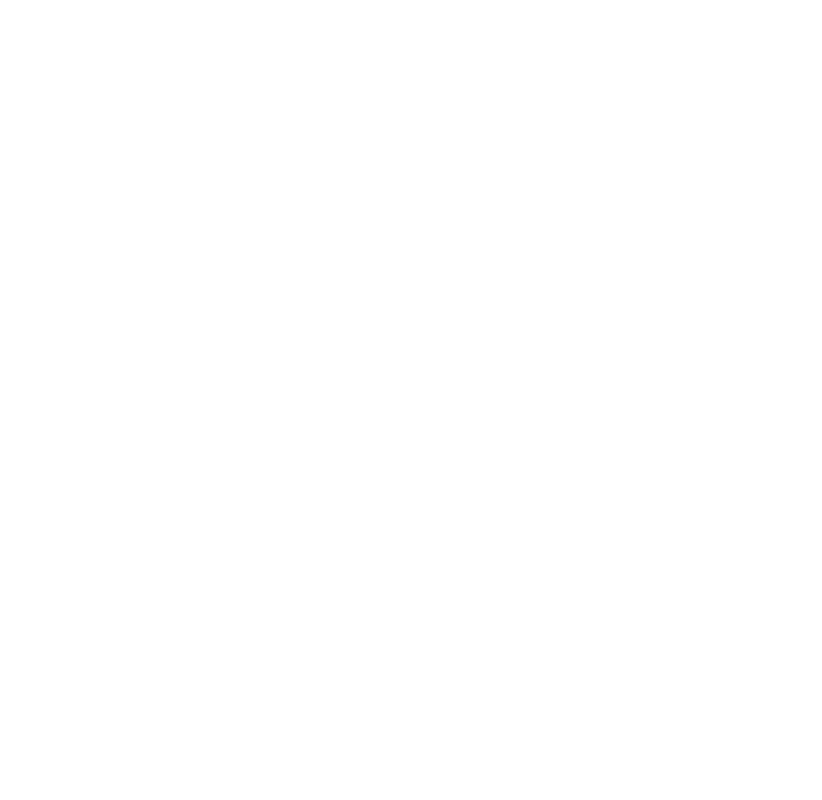
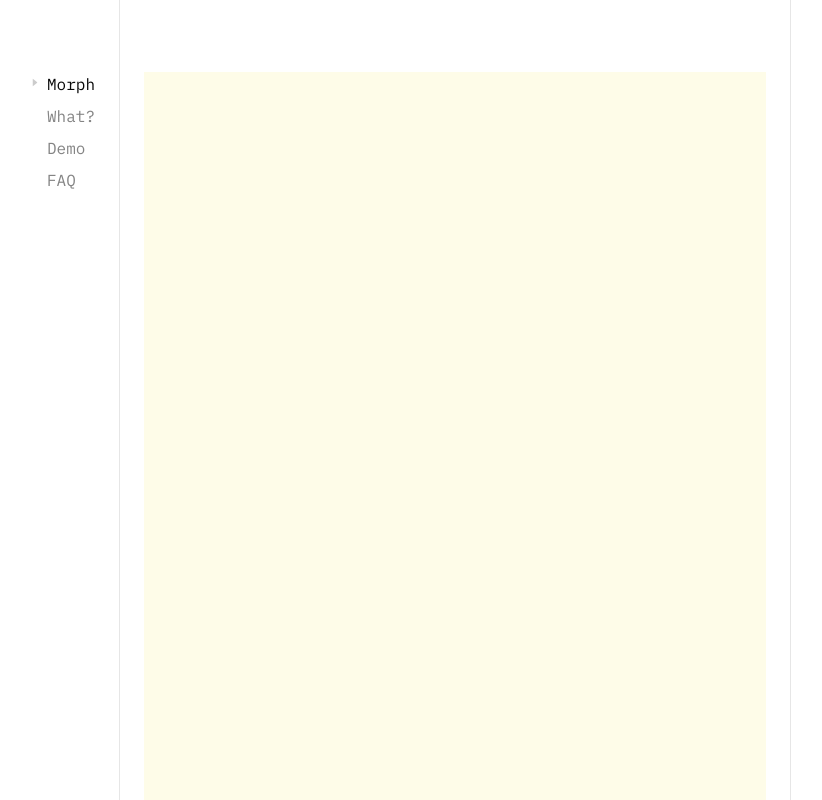
Before and after one commit to madebyvansh/morph, a Next.js app: page / in a window 1280 px wide. Shown: the top 800 px of the page, without its empty margins (309-1131 px from the left). Built offline with nearby package versions, Linux system fonts and the light colour scheme.

Commit message:
feat(sidebar): revamp sidebar

```diff
--- /dev/null
+++ b/app/(landing)/page.tsx
@@ -0,0 +1,13 @@
+import { MainLandingPage } from "@/components/landing/main";
+import { LandingNavbar } from "@/components/landing/navbar";
+
+const LandingPage = () => {
+  return (
+    <div className="w-full min-h-screen flex">
+      <LandingNavbar />
+      <MainLandingPage />
+    </div>
+  );
+};
+
+export default LandingPage;
--- a/app/globals.css
+++ b/app/globals.css
@@ -7,9 +7,9 @@
 @theme inline {
   --color-background: var(--background);
   --color-foreground: var(--foreground);
-  --font-sans: var(--font-inter);
-  --font-mono: var(--font-inter);
-  --font-heading: var(--font-space);
+  --font-sans: var(--font-ibm);
+  --font-mono: var(--font-ibm);
+  --font-heading: var(--font-instrument);
   --color-sidebar-ring: var(--sidebar-ring);
   --color-sidebar-border: var(--sidebar-border);
   --color-sidebar-accent-foreground: var(--sidebar-accent-foreground);
--- a/app/layout.tsx
+++ b/app/layout.tsx
@@ -1,26 +1,24 @@
 import type { Metadata } from "next";
-import { Inter, Space_Grotesk, Geist } from "next/font/google";
+import { IBM_Plex_Mono, Instrument_Sans } from "next/font/google";
 import "./globals.css";
 import { ThemeProvider } from "@/components/theme-provider";
 import { cn } from "@/lib/utils";
 
-const geist = Geist({ subsets: ["latin"], variable: "--font-sans" });
-
-const space = Space_Grotesk({
-  variable: "--font-space",
+const ibm = IBM_Plex_Mono({
+  variable: "--font-ibm",
   subsets: ["latin"],
   weight: ["300", "400", "500", "600", "700"],
 });
 
-const inter = Inter({
-  variable: "--font-inter",
+const instrument = Instrument_Sans({
+  variable: "--font-instrument",
   subsets: ["latin"],
-  weight: ["300", "400", "500", "600", "700"],
+  weight: ["400", "500", "600", "700"],
 });
 
 export const metadata: Metadata = {
   title: {
-    default: "Morph",
+    default: "Morph - Animated profiles for X",
     template: "%s | Morph",
   },
   description:
@@ -93,14 +91,7 @@
   return (
     <html
       lang="en"
-      className={cn(
-        "h-full",
-        "antialiased",
-        space.variable,
-        inter.variable,
-        "font-sans",
-        geist.variable,
-      )}
+      className={cn("h-full", "antialiased", instrument.variable, ibm.variable)}
       suppressHydrationWarning
     >
       <body className="min-h-full flex flex-col">
--- a/app/page.tsx
+++ b/app/page.tsx
@@ -1,6 +1,9 @@
+import LandingPage from "./(landing)/page";
+
 const HomePage = () => {
   return (
-    <div>
+    <div className="w-full min-h-screen">
+      <LandingPage />
     </div>
   );
 };
--- /dev/null
+++ b/components/landing/main.tsx
@@ -0,0 +1,10 @@
+export const MainLandingPage = () => {
+  return (
+    <main className="h-full w-full max-w-2xl mr-auto border-x border-x-foreground/10 px-6 py-18">
+      <section id="morph" className="w-full min-h-screen bg-yellow-50" />
+      <section id="what" className="w-full min-h-screen bg-yellow-500" />
+      <section id="demo" className="w-full min-h-screen bg-red-500" />
+      <section id="faq" className="w-full min-h-screen bg-blue-500" />
+    </main>
+  );
+};
--- /dev/null
+++ b/components/landing/navbar.tsx
@@ -0,0 +1,112 @@
+"use client";
+
+import { useEffect, useRef, useState } from "react";
+
+const navLinks = [
+  {
+    title: "Morph",
+    url: "#morph",
+  },
+  {
+    title: "What?",
+    url: "#what",
+  },
+  {
+    title: "Demo",
+    url: "#demo",
+  },
+  {
+    title: "FAQ",
+    url: "#faq",
+  },
+];
+
+export const LandingNavbar = () => {
+  const [active, setActive] = useState("#morph");
+
+  const navRef = useRef<HTMLUListElement>(null);
+  const [indicatorY, setIndicatorY] = useState(0);
+
+  useEffect(() => {
+    const section = navLinks
+      .map(({ url }) => document.querySelector(url))
+      .filter((section): section is Element => section != null);
+
+    const observer = new IntersectionObserver(
+      (e) => {
+        const visible = e
+          .filter((e) => e.isIntersecting)
+          .sort((a, b) => b.intersectionRatio - a.intersectionRatio)[0];
+        if (visible) setActive(`#${visible.target.id}`);
+      },
+      {
+        threshold: [0.2, 0.5, 0.8],
+        rootMargin: "-20% 0px -50% 0px",
+      },
+    );
+    section.forEach((section) => observer.observe(section));
+    return () => observer.disconnect();
+  }, []);
+
+  useEffect(() => {
+    const activeIndex = navLinks.findIndex((item) => item.url === active);
+
+    const activeItem = navRef.current?.children[activeIndex + 1] as
+      | HTMLElement
+      | undefined;
+
+    if (!activeItem) return;
+
+    setIndicatorY(activeItem.offsetTop + activeItem.offsetHeight / 2);
+  }, [active]);
+
+  return (
+    <nav className="flex w-full max-w-107 flex-col items-end justify-between px-6 py-18">
+      <ul ref={navRef} className="fixed space-y-2">
+        <span
+          className="pointer-events-none absolute -left-4 -top-3 flex h-5 w-2 items-center transition-transform duration-300 ease-out"
+          style={{
+            transform: `translateY(${indicatorY}px)`,
+          }}
+        >
+          <svg
+            className="-rotate-90"
+            width="8"
+            height="5"
+            viewBox="0 0 8 5"
+            fill="none"
+            xmlns="http://www.w3.org/2000/svg"
+            aria-hidden="true"
+          >
+            <polygon points="0,0 8,0 4,5" fill="#cccccc" />
+          </svg>
+        </span>
+
+        {navLinks.map((item) => (
+          <li
+            key={item.url}
+            className={`relative flex items-center transition-colors duration-200 ease-out ${
+              active === item.url
+                ? "text-foreground"
+                : "text-foreground/50 hover:text-foreground"
+            }`}
+          >
+            <button
+              type="button"
+              onClick={() => {
+                document.querySelector(item.url)?.scrollIntoView({
+                  behavior: "smooth",
+                });
+
+                setActive(item.url);
+              }}
+              className="cursor-pointer"
+            >
+              {item.title}
+            </button>
+          </li>
+        ))}
+      </ul>
+    </nav>
+  );
+};
```
